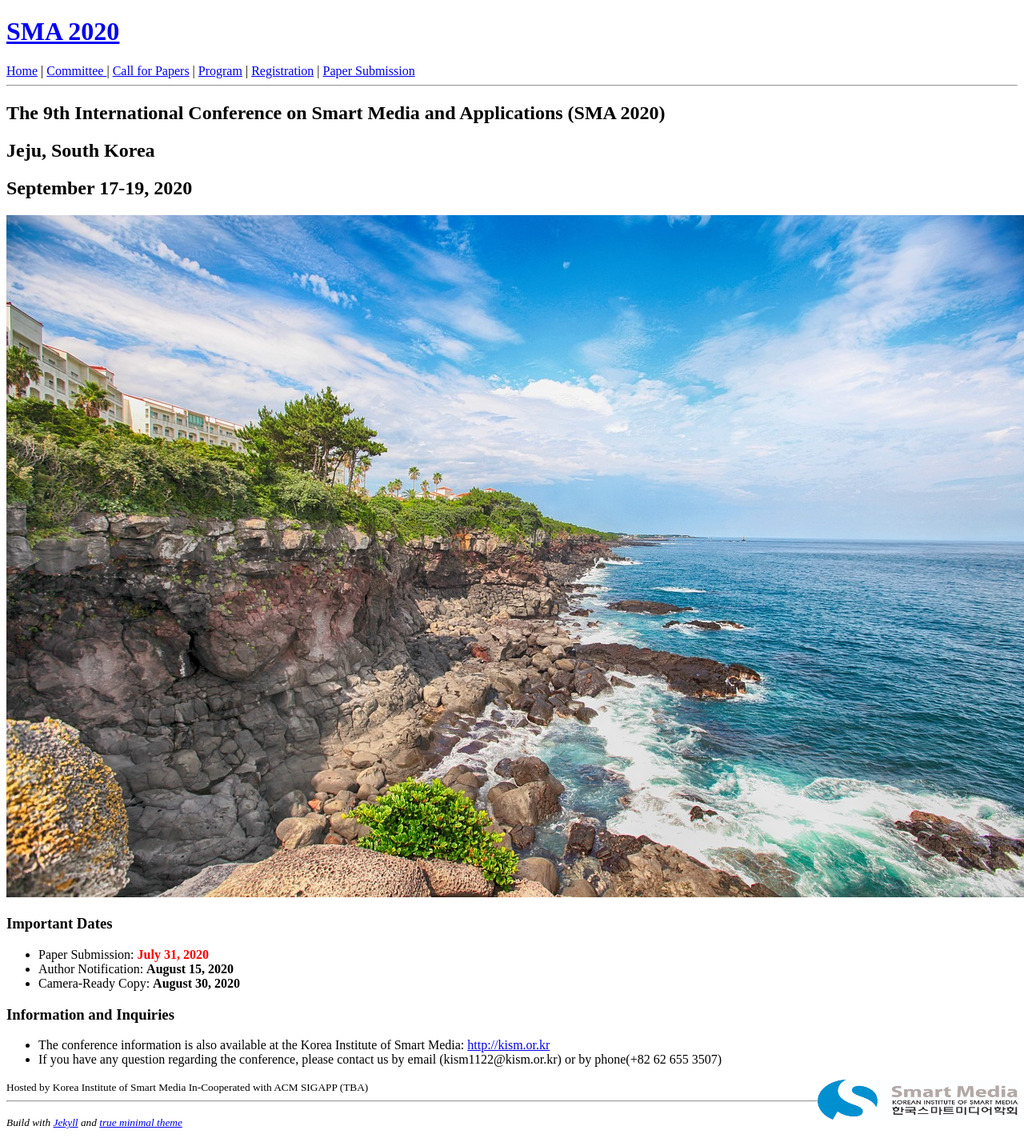
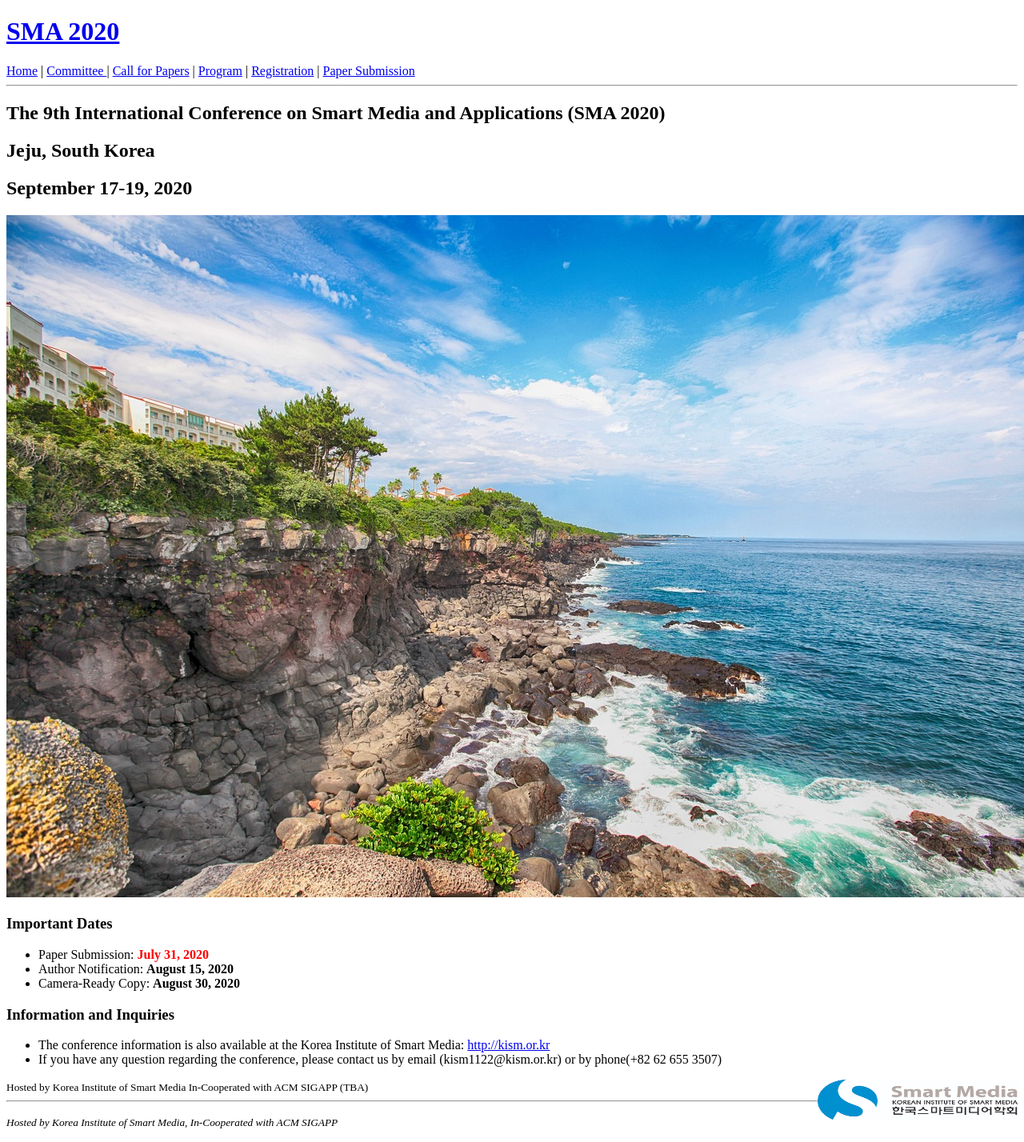
Before and after one commit to icea-conf/sma-2020.github.io, a Jekyll site: the page built from index.html, in a window 1280 px wide. Shown: the whole page at 80% size. Built offline with Jekyll 4.4.1, drawn with Linux system fonts in a browser that asks for light colours; the list of posts is cut into pages by our own code.

Commit message:
Update default.html

```diff
--- a/_layouts/default.html
+++ b/_layouts/default.html
@@ -24,6 +24,6 @@
 
     {{ content }}
 <hr>
-    <p><small> <i>Build with <a href="https://jekyllrb.com/">Jekyll</a> and  <a href="https://github.com/cyevgeniy/jekyll-true-minimal/">true minimal theme</a></i> </small></p>
+    <p><small> <i>Hosted by Korea Institute of Smart Media, In-Cooperated with ACM SIGAPP</i> </small></p>
 </body>
 </html>
```
